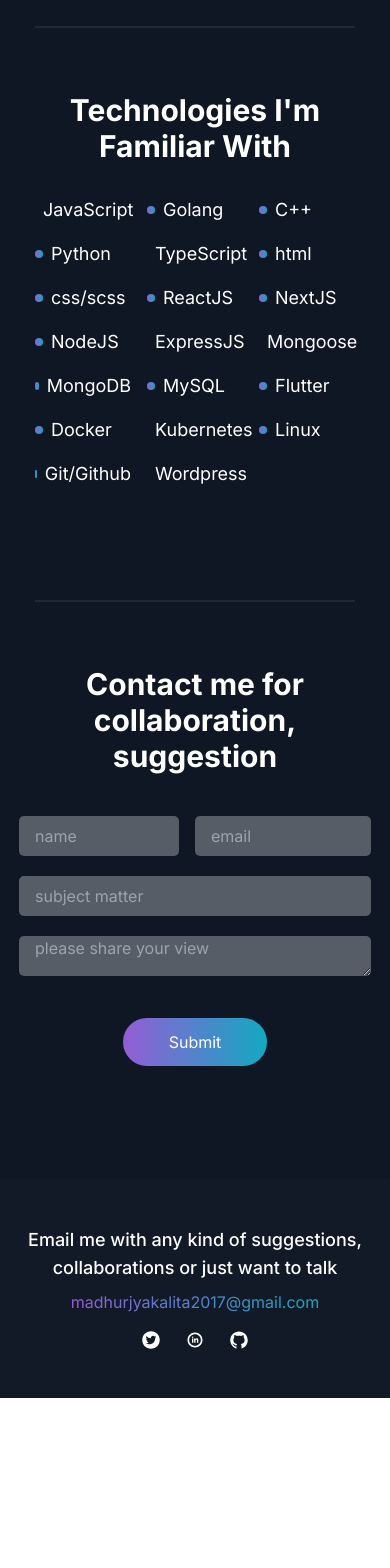
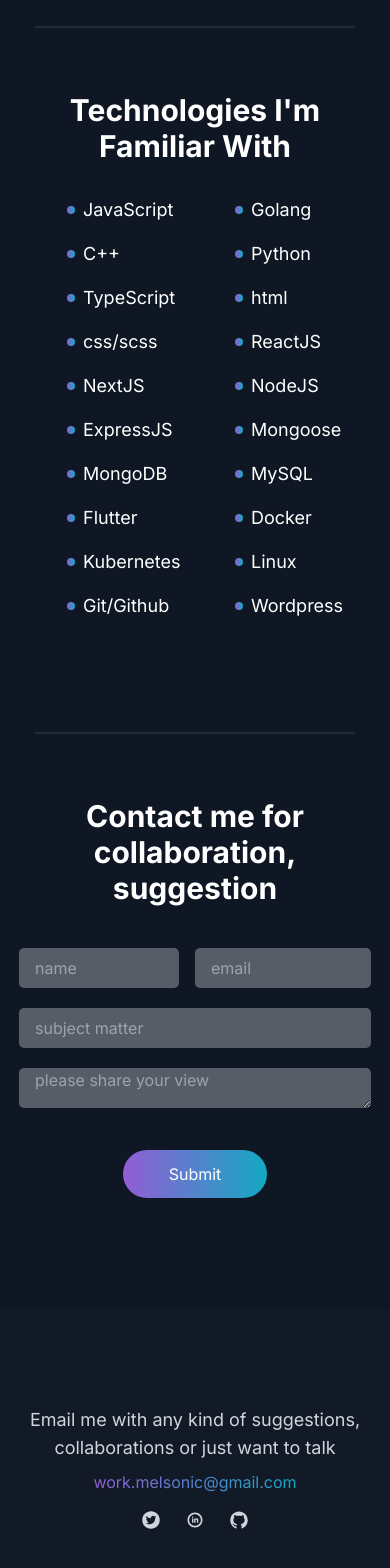
Before and after one commit to melsonic/personal-portfolio, a React (Vite) app: page / in a window 390 px wide. Shown: the part 5665-7233 px from the top of the page. Before the commit the page ends 7063 px from the top, so only its background shows below. Built offline with nearby package versions, Linux system fonts and the light colour scheme.

Commit message:
added husky

```diff
--- a/package.json
+++ b/package.json
@@ -7,7 +7,8 @@
     "dev": "vite",
     "build": "tsc && vite build",
     "lint": "eslint . --ext ts,tsx --report-unused-disable-directives --max-warnings 0",
-    "preview": "vite preview"
+    "preview": "vite preview",
+    "prepare": "husky install"
   },
   "dependencies": {
     "react": "^18.2.0",
@@ -24,6 +25,7 @@
     "eslint": "^8.45.0",
     "eslint-plugin-react-hooks": "^4.6.0",
     "eslint-plugin-react-refresh": "^0.4.3",
+    "husky": "^8.0.3",
     "postcss": "^8.4.28",
     "tailwindcss": "^3.3.3",
     "typescript": "^5.0.2",
--- a/src/components/Footer.tsx
+++ b/src/components/Footer.tsx
@@ -4,15 +4,15 @@
 
 function Footer() {
   return (
-    <div className='flex justify-center bg-white/[0.01] mt-16'>
-      <div className="flex flex-col items-center py-12 w-96 lg:w-172">
-        <span className='text-lg text-center font-medium lg:text-2xl'>
+    <div className='flex justify-center bg-white/[0.01] py-20 pt-24 text-gray-300'>
+      <div className="flex flex-col items-center w-96 lg:w-172">
+        <span className='text-lg text-center font-regular lg:text-xl'>
           Email me with any kind of suggestions, collaborations or just want to talk
         </span>
-        <span className='text-base pgradient-text mt-2 mb-4 lg:text-xl lg:mt-4'>
-          {SocialMediaLinks.email}
+        <span className='text-base pgradient-text mt-2 mb-4 lg:text-xl lg:mt-3'>
+          <a href={`mailto:${SocialMediaLinks.email}`}>{SocialMediaLinks.email}</a>
         </span>
-        <span className='grid grid-cols-3 gap-x-2 text-3xl lg:my-4'>
+        <span className='grid grid-cols-3 gap-x-2 text-3xl lg:my-1'>
           <a href={SocialMediaLinks.twitter} target='_blank' >
             <AiFillTwitterCircle className="pfooter_social_icons" />
           </a>
--- a/src/components/Technology.tsx
+++ b/src/components/Technology.tsx
@@ -4,11 +4,11 @@
   return (
     <div className="py-8 pitembox" id="technology" >
       <h1 className="psection-title">Technologies I'm Familiar With</h1>
-      <div className="grid grid-cols-3 gap-4">
+      <div className="grid grid-cols-2 sm:grid-cols-3 gap-4">
         {
           TechnologyList.map(tech => {
             return (
-              <div className="flex items-center sm:ml-12 md:ml-20 xl:ml-28 2xl:ml-40">
+              <div className="flex items-center ml-8 md:ml-16 xl:ml-28 2xl:ml-40">
                 <span className="h-2 w-2 rounded-full pgradient lg:h-4 lg:w-4"></span>
                 <span className="ml-2 text-lg lg:ml-4 lg:text-xl 2xl:text-2xl">{tech}</span>
               </div>
--- a/src/data/documents.ts
+++ b/src/data/documents.ts
@@ -3,6 +3,6 @@
 };
 
 export const DocumentsList: Document = {
-  resume: "https://drive.google.com/file/d/1gG52CeNAxYW4CyvsYc17ce2u9a22srNl/view?usp=drive_link",
-  oracleIntern: "https://drive.google.com/file/d/1VqQLmQ3wWalgFUXxvDcz0jwpuujReCPk/view?usp=drive_link"
+  resume: "https://drive.google.com/file/d/1Z4fVjakjConNPtJj_LaNYiY8F3oZohcz/view?usp=drive_link",
+  oracleIntern: "https://drive.google.com/file/d/18k2CljCfaK90pgCBEfjK2FOizMzKFo5j/view?usp=drive_link"
 }
--- a/src/data/socialmedia.ts
+++ b/src/data/socialmedia.ts
@@ -6,5 +6,5 @@
   twitter: "https://twitter.com/melsonictwt",
   github: "https://github.com/melsonic",
   linkedin: "https://www.linkedin.com/in/melsonic/",
-  email: "madhurjyakalita2017@gmail.com"
+  email: "work.melsonic@gmail.com"
 };
--- a/styles/local.css
+++ b/styles/local.css
@@ -52,7 +52,7 @@
 }
 
 .pfooter_social_icons {
-  @apply mx-2 text-xl lg:text-3xl lg:mx-4 hover:scale-105 hover:text-pviolet;
+  @apply mx-2 text-xl lg:text-2xl lg:mx-4 hover:scale-105 hover:text-pviolet;
 }
 
 .pnav_social_icons {
```
Also changed, not shown: 2 other files (tests, documents, lock files or other folders).
